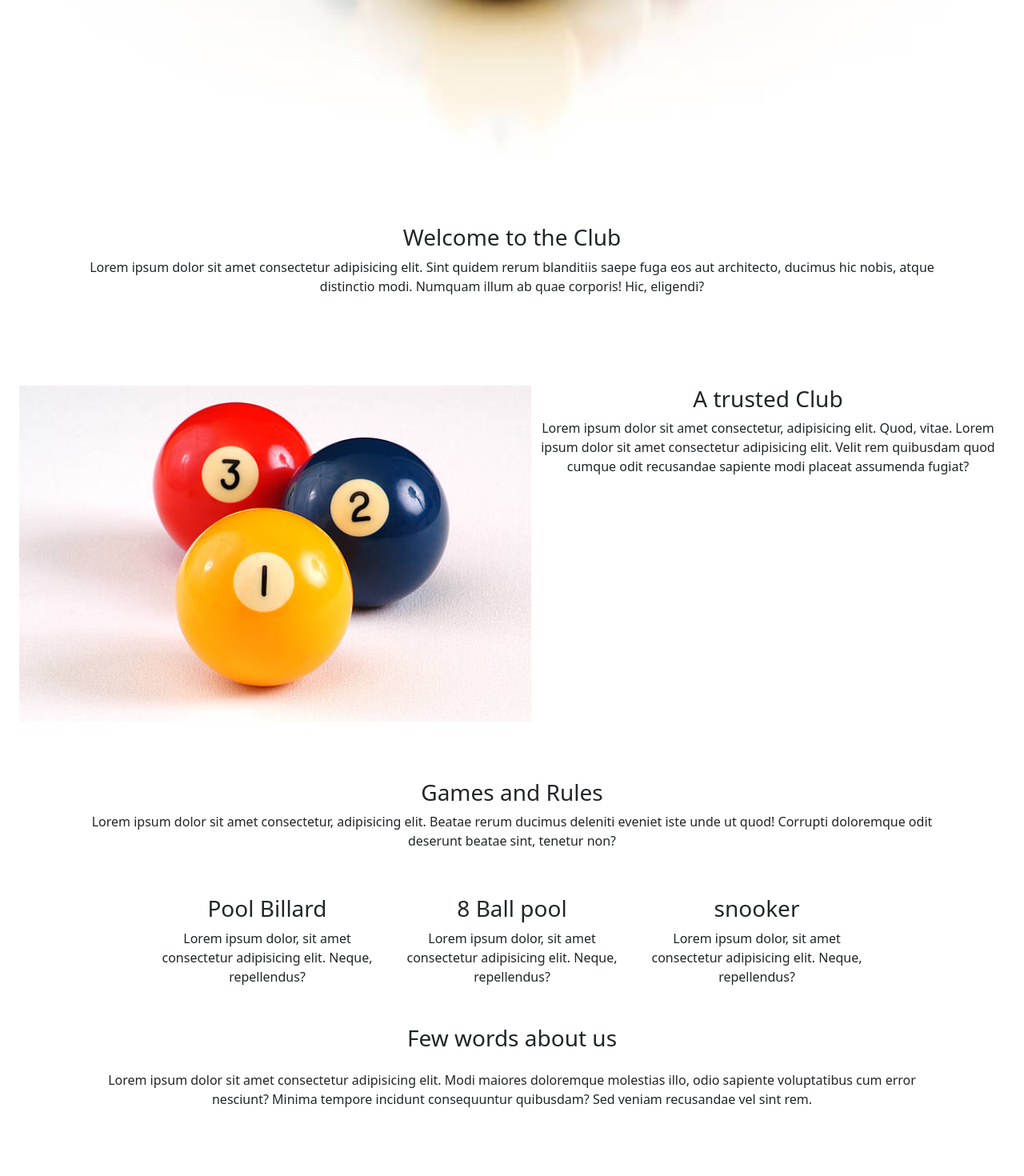
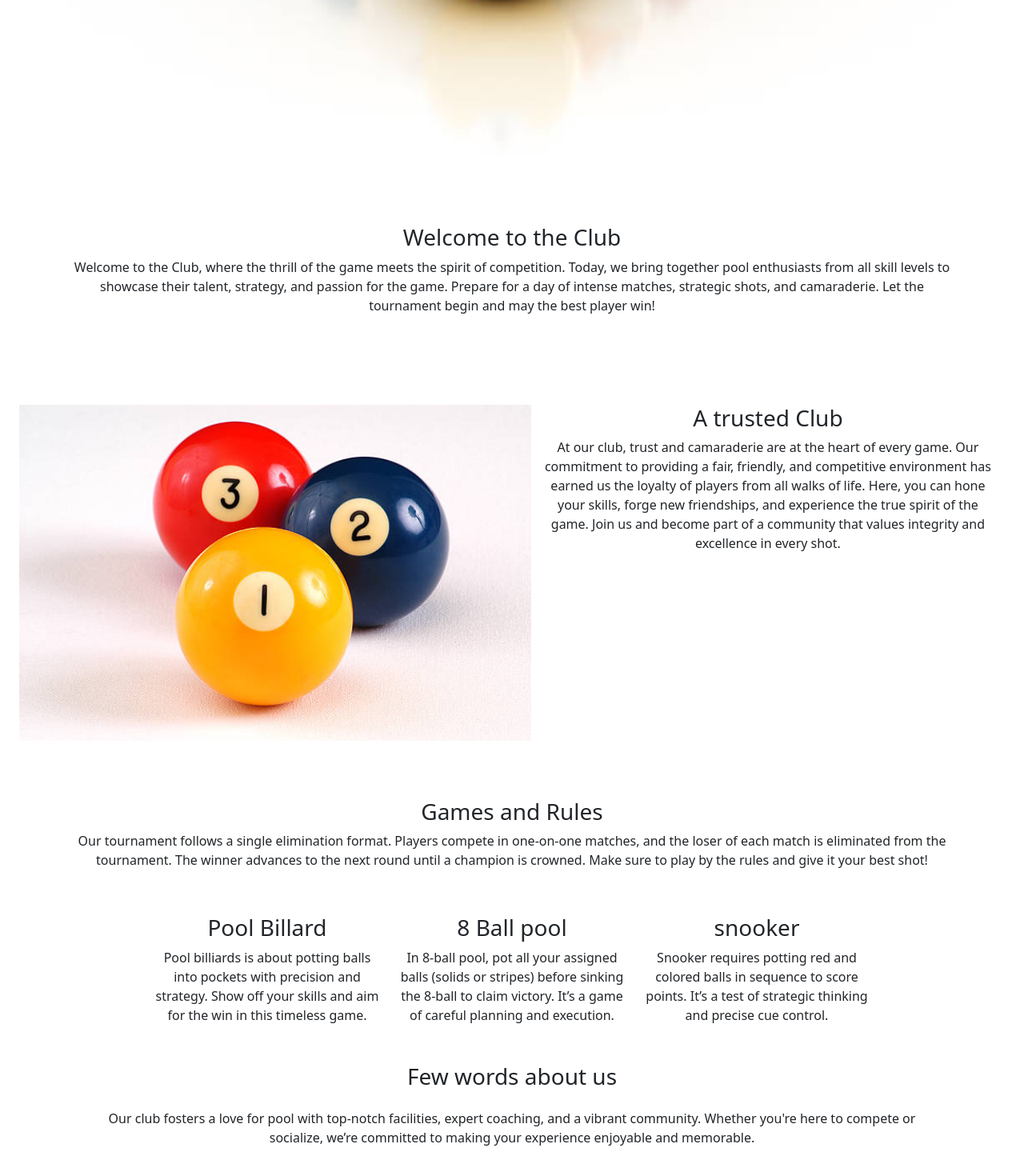
Before and after one commit to meta-bay/pooltornem, a React (Create React App) app in the folder react_app/: page / in a window 1280 px wide. Shown: the part 600-2070 px from the top of the page at 80% size. Built offline with nearby package versions, Linux system fonts and the light colour scheme; what @g-loot/react-tournament-brackets would draw is missing.

Commit message:
form post

```diff
--- a/react_app/src/Landingpage.js
+++ b/react_app/src/Landingpage.js
@@ -22,10 +22,10 @@ const Landingpage = () => {
           <article className="p-5">
             <h3>Welcome to the Club</h3>
             <p className="container">
-              Lorem ipsum dolor sit amet consectetur adipisicing elit. Sint
-              quidem rerum blanditiis saepe fuga eos aut architecto, ducimus hic
-              nobis, atque distinctio modi. Numquam illum ab quae corporis! Hic,
-              eligendi?
+            Welcome to the Club, where the thrill of the game meets the spirit of competition.
+            Today, we bring together pool enthusiasts from all skill levels to showcase their talent,
+            strategy, and passion for the game. Prepare for a day of intense matches, strategic shots,
+            and camaraderie. Let the tournament begin and may the best player win!
             </p>
           </article>
           <div className="d-flex mt-5">
@@ -33,51 +33,52 @@ const Landingpage = () => {
             <article>
               <h3>A trusted Club</h3>
               <p className="container">
-                Lorem ipsum dolor sit amet consectetur, adipisicing elit. Quod,
-                vitae. Lorem ipsum dolor sit amet consectetur adipisicing elit.
-                Velit rem quibusdam quod cumque odit recusandae sapiente modi
-                placeat assumenda fugiat?
+              At our club, trust and camaraderie are at the heart of every game.
+              Our commitment to providing a fair, friendly, and competitive environment
+              has earned us the loyalty of players from all walks of life. Here,
+              you can hone your skills, forge new friendships, and experience the true spirit of the game.
+              Join us and become part of a community that values integrity and excellence in every shot.
               </p>
             </article>
           </div>
           <article className="mt-5 p-4">
             <h3>Games and Rules</h3>
             <p className="container">
-              Lorem ipsum dolor sit amet consectetur, adipisicing elit. Beatae
-              rerum ducimus deleniti eveniet iste unde ut quod! Corrupti
-              doloremque odit deserunt beatae sint, tenetur non?
+            Our tournament follows a single elimination format.
+            Players compete in one-on-one matches, and the loser of
+            each match is eliminated from the tournament.
+            The winner advances to the next round until a champion is crowned.
+            Make sure to play by the rules and give it your best shot!
             </p>
           </article>
           <div className="row d-flex justify-content-center p-3">
             <article className="col-3">
               <h3>Pool Billard</h3>
               <p>
-                Lorem ipsum dolor, sit amet consectetur adipisicing elit. Neque,
-                repellendus?
+              Pool billiards is about potting balls into pockets with precision and strategy.
+              Show off your skills and aim for the win in this timeless game.
               </p>
             </article>
             <article className="col-3">
               <h3>8 Ball pool</h3>
               <p>
-                Lorem ipsum dolor, sit amet consectetur adipisicing elit. Neque,
-                repellendus?
+              In 8-ball pool, pot all your assigned balls (solids or stripes) before sinking the 8-ball to claim victory.
+              It’s a game of careful planning and execution.
               </p>
             </article>
             <article className="col-3">
               <h3>snooker</h3>
               <p>
-                Lorem ipsum dolor, sit amet consectetur adipisicing elit. Neque,
-                repellendus?
+              Snooker requires potting red and colored balls in sequence to score points.
+              It’s a test of strategic thinking and precise cue control.
               </p>
             </article>
           </div>
           <article className="container p-3">
             <h3>Few words about us</h3>
             <p className="container p-3">
-              Lorem ipsum dolor sit amet consectetur adipisicing elit. Modi
-              maiores doloremque molestias illo, odio sapiente voluptatibus cum
-              error nesciunt? Minima tempore incidunt consequuntur quibusdam?
-              Sed veniam recusandae vel sint rem.
+            Our club fosters a love for pool with top-notch facilities, expert coaching, and a vibrant community.
+            Whether you're here to compete or socialize, we’re committed to making your experience enjoyable and memorable.
             </p>
           </article>
         </section>
--- a/react_app/src/Login.js
+++ b/react_app/src/Login.js
@@ -1,21 +1,58 @@
 import LandingHeader from "./LandingHeader";
 import { Link } from "react-router-dom";
 import ball from "./images/8-ball.png";
+import { useState } from "react";
 
 const Login = () => {
+  const [email, setEmail] = useState("");
+  const [password, setPassword] = useState("");
+  const [error, setError] = useState(null);
+
+  const handleSubmit = (event) => {
+    event.preventDefault();
+    // Send a POST request to the /login URL
+    fetch("http://localhost:3000/login", {
+      method: "POST",
+      headers: { "Content-Type": "application/json" },
+      body: JSON.stringify({ email, password }),
+    })
+      .then((response) => {
+        if (!response.ok) {
+          throw new Error("Invalid name or password");
+        }
+        return response.json();
+      })
+      .then((data) => {
+        // Redirect the user to the home page after successful login
+        window.location.href = "/dashboard";
+      })
+      .catch((error) => {
+        console.error("Error:", error);
+        setError("Invalid username or password");
+      });
+  };
   const LoginForm = () => {
     return (
       <div className="login-form">
         <h2>LOGIN</h2>
-        <form>
-          <label htmlFor="email-username">Email or Username</label>
+        <form onSubmit={handleSubmit}>
+          <label htmlFor="email">Email or Username</label>
           <input
             type="text"
-            id="email-username"
+            id="email"
             placeholder="Email or Username"
+            value={email}
+            onChange={(event) => setEmail(event.target.value)}
           />
           <label htmlFor="password">Password</label>
-          <input type="password" id="password" placeholder="Password" />
+          <input
+            type="password"
+            id="password"
+            placeholder="Password"
+            value={password}
+            onChange={(event) => setPassword(event.target.value)}
+            required
+          />
 
           <div className="forgot-password">
             <a href="#">Forgot password?</a>
--- a/react_app/src/Register.js
+++ b/react_app/src/Register.js
@@ -1,32 +1,102 @@
 import { Link } from "react-router-dom";
+import { useState } from "react";
+import { useNavigate } from "react-router-dom";
 import Dashheader from "./Dashheader";
 import LandingHeader from "./LandingHeader";
-import ball from "./images/8-ball.png"
+import ball from "./images/8-ball.png";
 
 const Register = () => {
+  const [username, setUserName] = useState("");
+  const [name, setName] = useState("");
+  const [email, setEmail] = useState("");
+  const [password, setPassword] = useState("");
+  const [confirmPassword, setConfirmPassword] = useState("");
+  const navigate = useNavigate(); // Access the history object to navigate programmatically
+
+  const handleSubmit = (event) => {
+    event.preventDefault();
+    // Send a POST request to the /signup URL
+    fetch("http://localhost:3000/signup", {
+      method: "POST",
+      headers: { "Content-Type": "application/json" },
+      body: JSON.stringify({
+        username,
+        name,
+        email,
+        password,
+        confirmPassword,
+      }),
+    })
+      .then((response) => {
+        if (!response.ok) {
+          throw new Error("Network response was not ok");
+        }
+        return response.json();
+      })
+      .then((data) => {
+        console.log("Response from server:", data);
+        // Redirect the user to the welcome page after successful signup
+        navigate("");
+      })
+      .catch((error) => {
+        console.error("Error:", error);
+      });
+  };
+
   const RegisterForm = () => {
     return (
       <div className="register-form">
         <h2>REGISTER</h2>
         <p>IT'S COMPLETELY FREE</p>
-        <form>
+        <form onSubmit={handleSubmit}>
           <label htmlFor="name">Name</label>
-          <input type="text" id="name" placeholder="Your full name" />
+          <input
+            type="text"
+            id="name"
+            placeholder="Your full name"
+            value={name}
+            onChange={(event) => setName(event.target.value)}
+            required
+          />
 
           <label htmlFor="username">Username</label>
-          <input type="text" id="username" placeholder="Username" />
+          <input
+            type="text"
+            id="username"
+            placeholder="Username"
+            value={username}
+            onChange={(event) => setUserName(event.target.value)}
+            required
+          />
 
           <label htmlFor="email">Email</label>
-          <input type="email" id="email" placeholder="Email address" />
+          <input
+            type="email"
+            id="email"
+            placeholder="Email address"
+            value={email}
+            onChange={(event) => setEmail(event.target.value)}
+            required
+          />
 
           <label htmlFor="password">Password</label>
-          <input type="password" id="password" placeholder="Password" />
-
-          <label htmlFor="confirm-password">Confirm Password</label>
           <input
             type="password"
-            id="confirm-password"
+            id="password"
+            placeholder="Password"
+            value={password}
+            onChange={(event) => setPassword(event.target.value)}
+            required
+          />
+
+          <label htmlFor="confirmPassword">Confirm Password</label>
+          <input
+            type="password"
+            id="confirmPassword"
             placeholder="Confirm Password"
+            value={confirmPassword}
+            onChange={(event) => setConfirmPassword(event.target.value)}
+            required
           />
 
           <div className="terms">
@@ -52,7 +122,7 @@ const Register = () => {
         <div className="reg-container">
           <div className="reg-left">
             <div className="logo">
-            <img src={ball} alt="" />
+              <img src={ball} alt="" />
             </div>
           </div>
           <div className="reg-right container">
```
